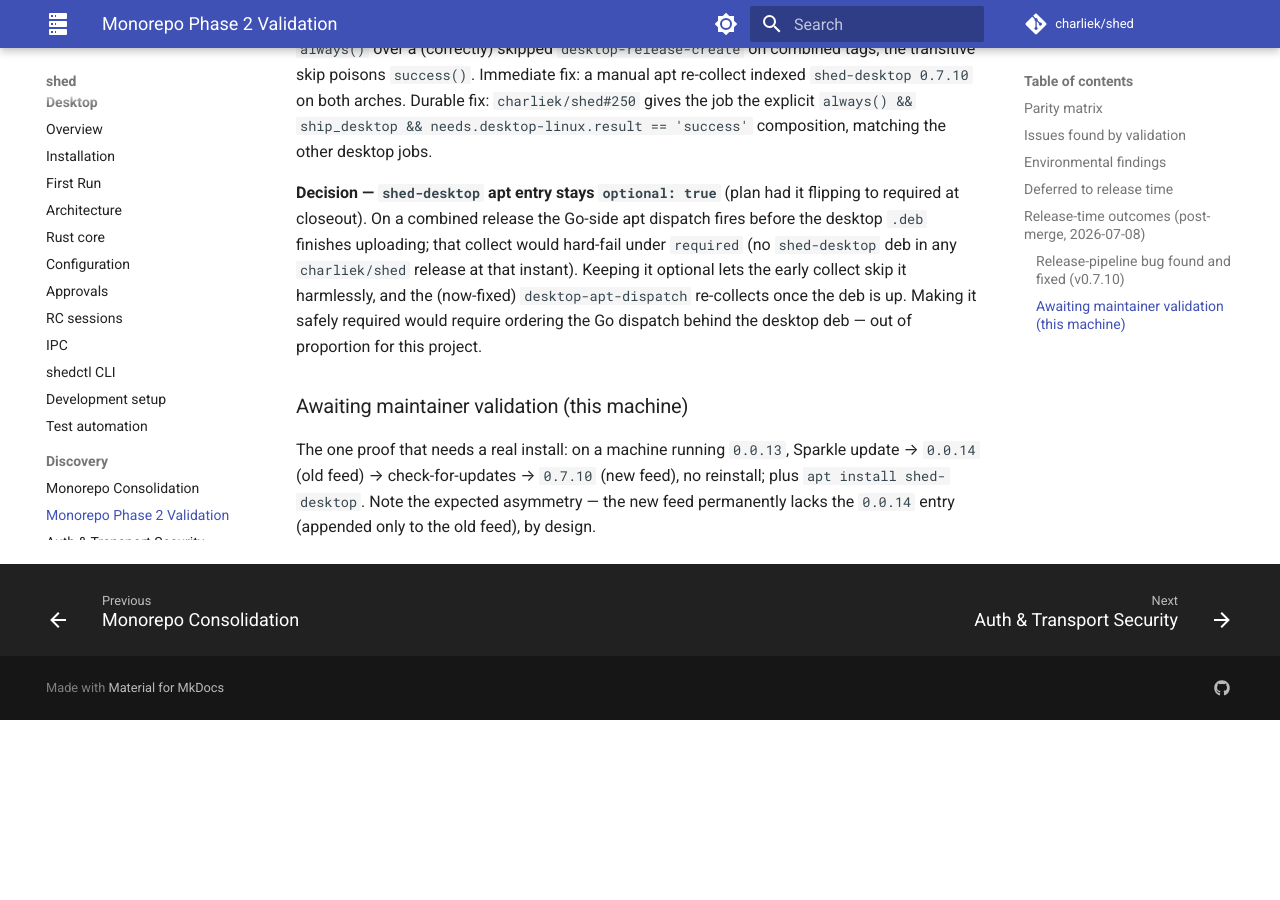
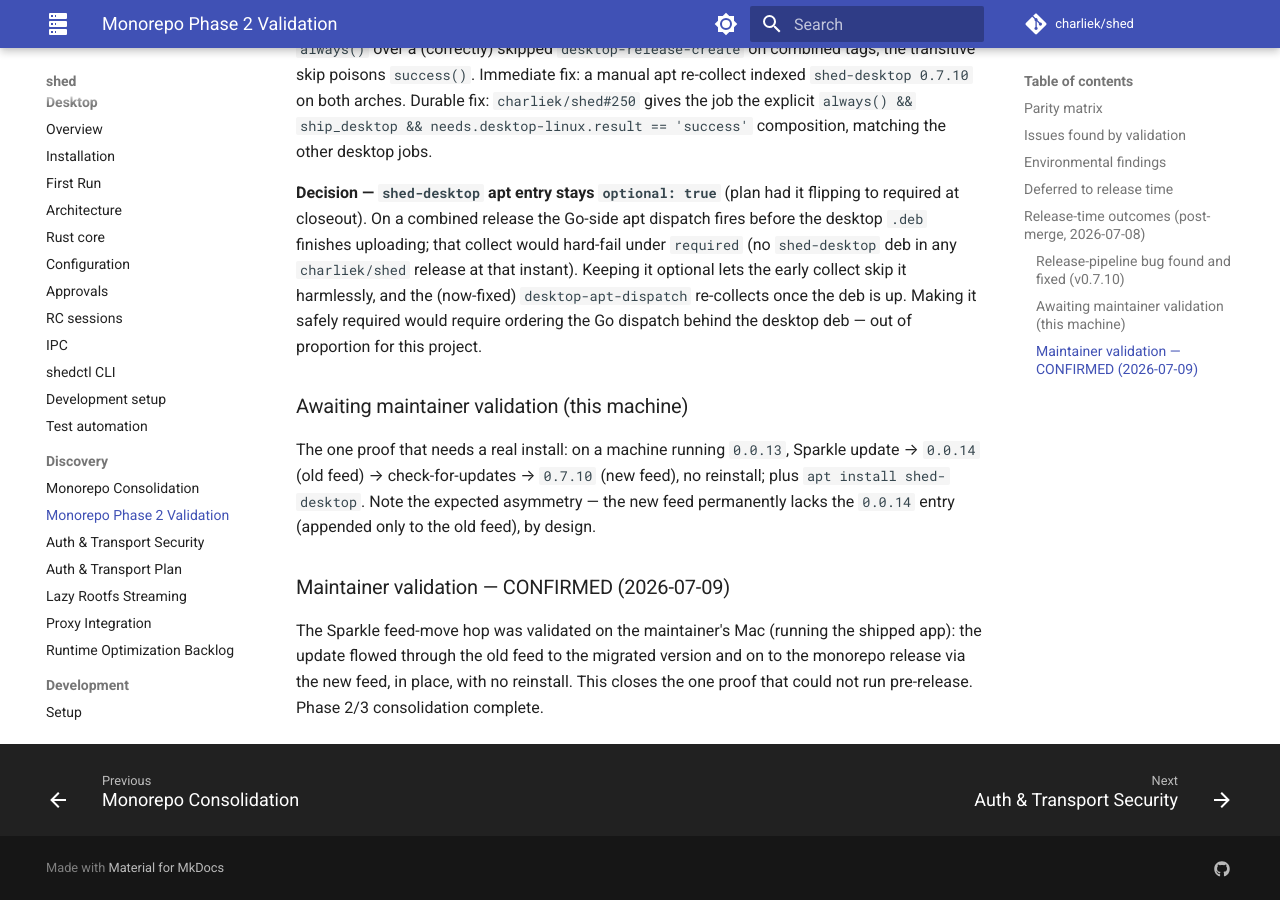
Before and after one commit to charliek/shed, an MkDocs documentation site: the page built from docs/discovery/monorepo-phase2-validation.md, in a window 1280 px wide and 900 px high, scrolled down 5265 px. Built offline with MkDocs 1.6.1 and Material for MkDocs 9.7.7, drawn with Linux system fonts in a browser that asks for light colours; comment, search, counter and statistics services are not loaded; before the commit the page ends 5985 px from its top, so only the background shows below that.

Commit message:
docs(discovery): maintainer confirmed the Sparkle feed-move hop
Co-Authored-By: Claude Fable 5 <noreply@anthropic.com>

```diff
--- a/docs/discovery/monorepo-phase2-validation.md
+++ b/docs/discovery/monorepo-phase2-validation.md
@@ -70,3 +70,7 @@ The **`desktop-apt-dispatch`** job skipped on the combined tag, so apt was not r
 ### Awaiting maintainer validation (this machine)
 
 The one proof that needs a real install: on a machine running `0.0.13`, Sparkle update → `0.0.14` (old feed) → check-for-updates → `0.7.10` (new feed), no reinstall; plus `apt install shed-desktop`. Note the expected asymmetry — the new feed permanently lacks the `0.0.14` entry (appended only to the old feed), by design.
+
+### Maintainer validation — CONFIRMED (2026-07-09)
+
+The Sparkle feed-move hop was validated on the maintainer's Mac (running the shipped app): the update flowed through the old feed to the migrated version and on to the monorepo release via the new feed, in place, with no reinstall. This closes the one proof that could not run pre-release. Phase 2/3 consolidation complete.
```
